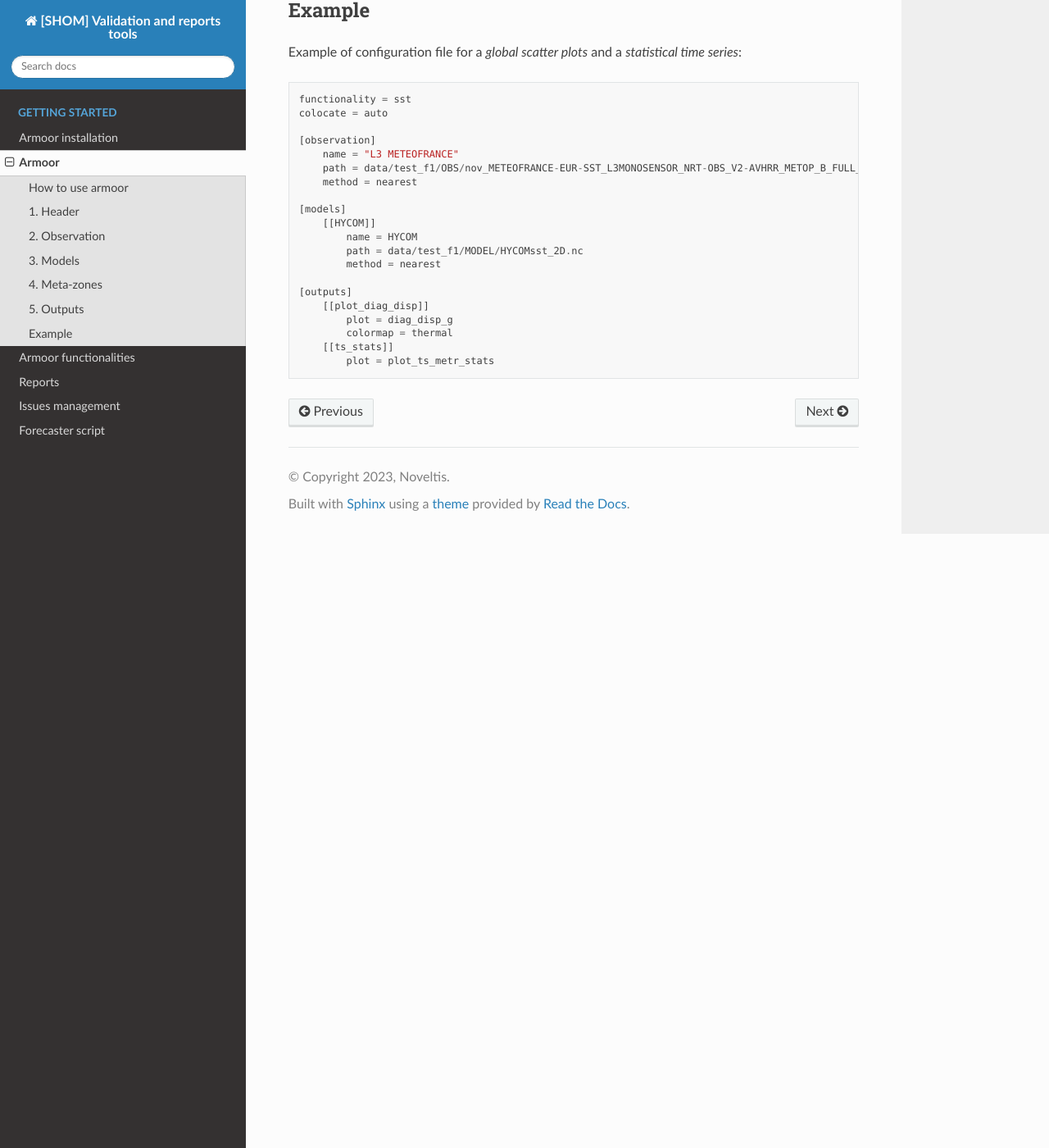
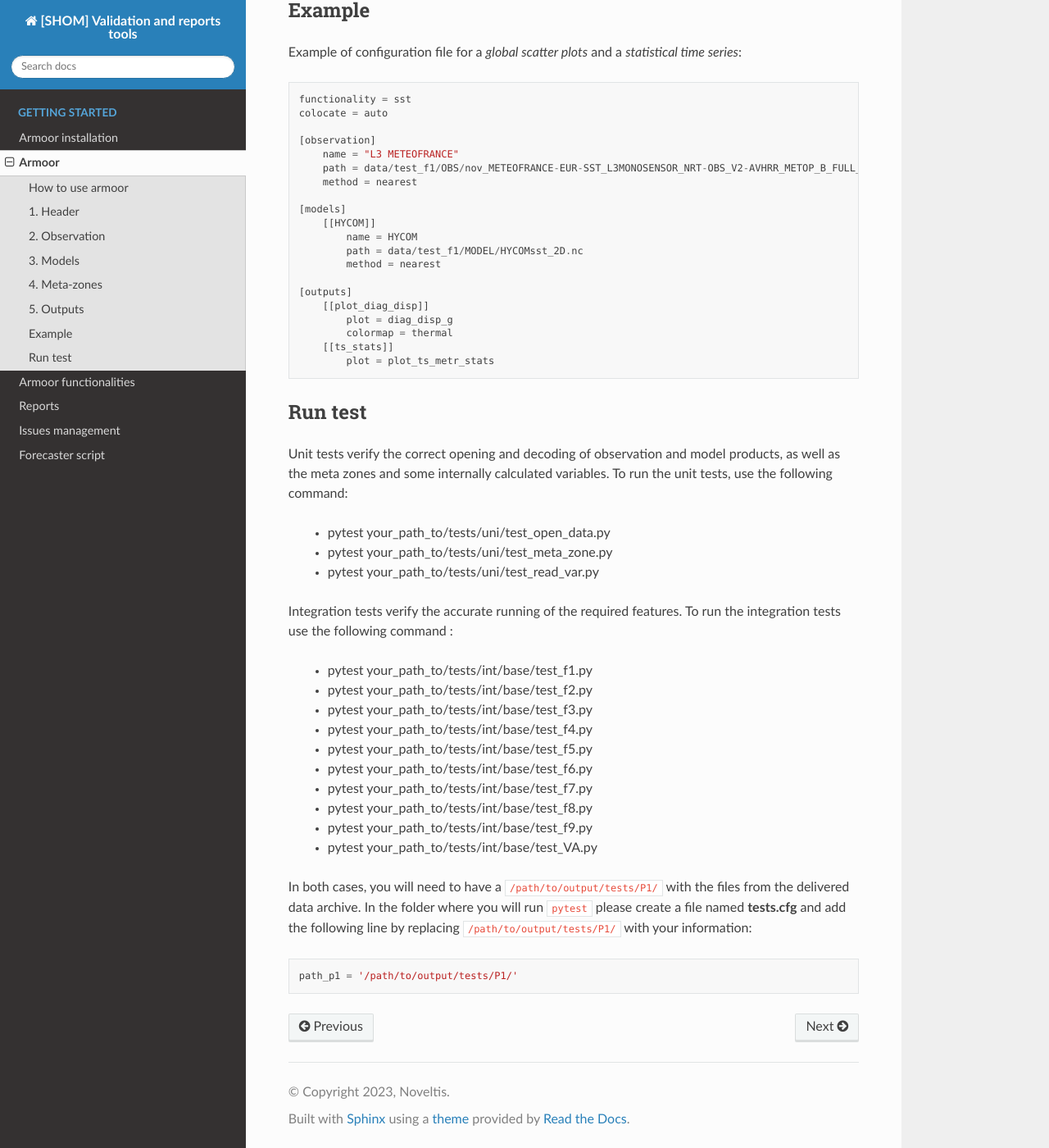
Before and after one commit to shom-fr/armoor, a Sphinx documentation site: the page built from docs/source/base.rst, in a window 1280 px wide and 1400 px high, scrolled down 4558 px. Shown: the whole window at 82% size. Built offline with Sphinx 7.4.7 and the Read the Docs theme 2.0.0, drawn with Linux system fonts in a browser that asks for light colours.

Commit message:
documentation updated - code cleaned for delivery

```diff
--- a/docs/source/base.rst
+++ b/docs/source/base.rst
@@ -183,3 +183,35 @@ Example of configuration file for a *global scatter plots* and a *statistical ti
             colormap = thermal
         [[ts_stats]]
             plot = plot_ts_metr_stats
+
+
+
+
+Run test
+--------
+
+Unit tests verify the correct opening and decoding of observation and model products, as well as the meta zones and some internally calculated variables.
+To run the unit tests, use the following command:
+
+    * pytest your_path_to/tests/uni/test_open_data.py
+    * pytest your_path_to/tests/uni/test_meta_zone.py
+    * pytest your_path_to/tests/uni/test_read_var.py
+
+Integration tests verify the accurate running of the required features. To run the integration tests use the following command :
+
+    * pytest your_path_to/tests/int/base/test_f1.py
+    * pytest your_path_to/tests/int/base/test_f2.py
+    * pytest your_path_to/tests/int/base/test_f3.py
+    * pytest your_path_to/tests/int/base/test_f4.py
+    * pytest your_path_to/tests/int/base/test_f5.py
+    * pytest your_path_to/tests/int/base/test_f6.py
+    * pytest your_path_to/tests/int/base/test_f7.py
+    * pytest your_path_to/tests/int/base/test_f8.py
+    * pytest your_path_to/tests/int/base/test_f9.py
+    * pytest your_path_to/tests/int/base/test_VA.py
+
+In both cases, you will need to have a ``/path/to/output/tests/P1/`` with the files from the delivered data archive.
+In the folder where you will run ``pytest`` please create a file named **tests.cfg**
+and add the following line by replacing ``/path/to/output/tests/P1/`` with your information::
+
+    path_p1 = '/path/to/output/tests/P1/'
```
Also changed, not shown: 8 other files.
